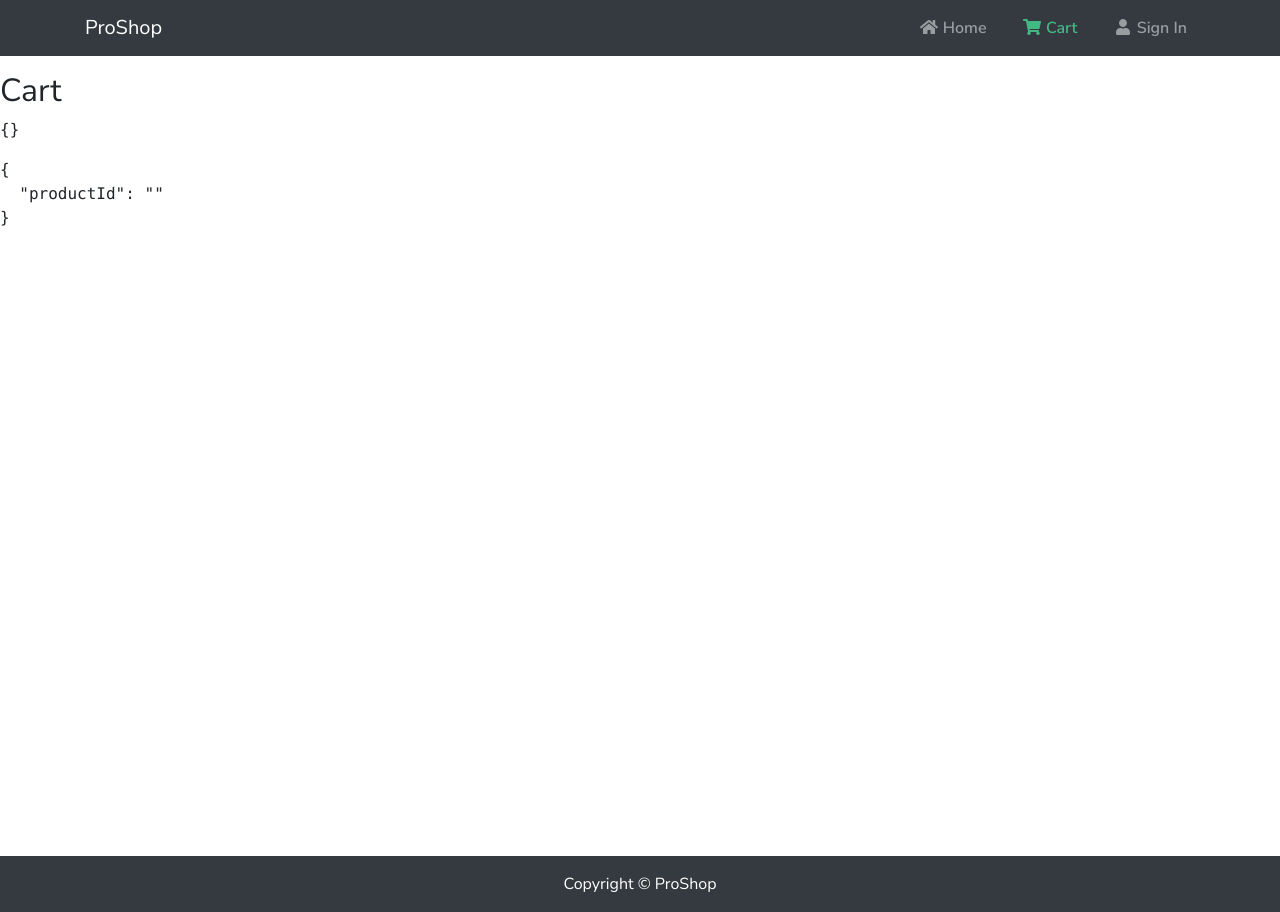
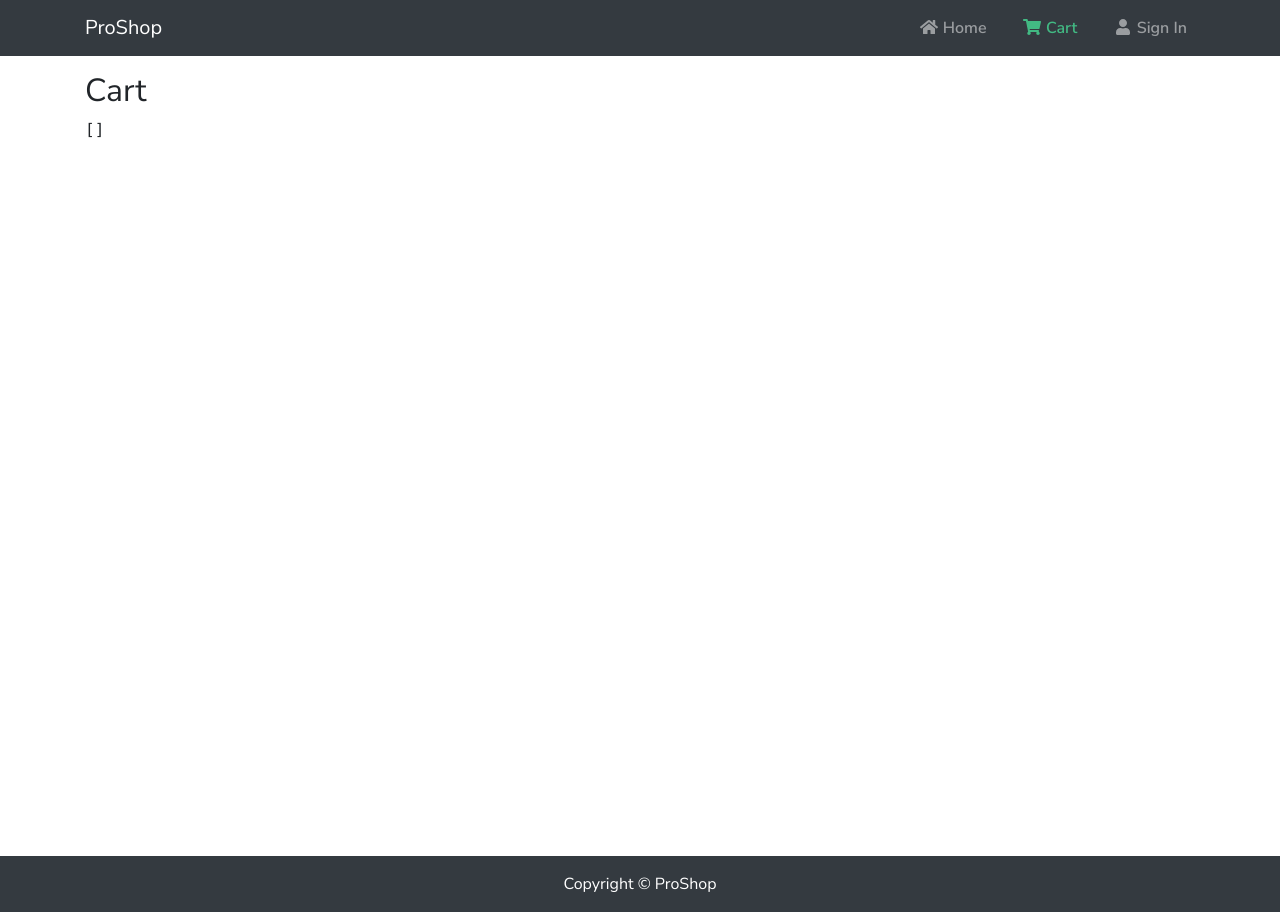
Before and after one commit to dsErick/proshop, a Vue app in the folder frontend/: page /cart in a window 1280 px wide. Built offline with nearby package versions, Linux system fonts and the light colour scheme.

Commit message:
Cart Reducer & Add To Cart Action - Removed :product param from cart route && Initial addItem action for cart module

```diff
--- a/frontend/src/composables/useProducts.js
+++ b/frontend/src/composables/useProducts.js
@@ -15,8 +15,10 @@ export default function useProducts() {
 
     const addToCart = (id, qty = 1) => router.push({
         name: 'Cart',
-        params: { productId: id },
-        query: { qty }
+        query: {
+            product: id,
+            qty
+        }
     })
 
     return {
--- a/frontend/src/router/index.js
+++ b/frontend/src/router/index.js
@@ -12,7 +12,7 @@ const routes = [
         component: () => import(/* webpackChunkName: "product-view" */ '@/views/Product.vue')
     },
     {
-        path: '/cart/:productId?',
+        path: '/cart',
         name: 'Cart',
         component: () => import(/* webpackChunkName: "cart-view" */ '@/views/Cart.vue')
     }
--- a/frontend/src/store/index.js
+++ b/frontend/src/store/index.js
@@ -1,10 +1,12 @@
 import { createStore } from 'vuex'
 
+import cart from './modules/cart'
 import products from './modules/products'
 import utils from './modules/utils'
 
 export default createStore({
     modules: {
+        cart,
         products,
         utils
     }
--- /dev/null
+++ b/frontend/src/store/modules/cart.js
@@ -0,0 +1,47 @@
+import axios from 'axios'
+import actionHandler from '../actionHandler'
+
+const state = {
+    items: JSON.parse(localStorage.getItem('cartItems')) ?? []
+}
+
+const getters = {
+    getCart: state => state.items
+}
+
+const actions = {
+    addItem: actionHandler(async ({ commit, state }, { id, quantity }) => {
+        const { data } = await axios.get(`/api/products/${id}`)
+        const { _id, name, image, price } = data.data
+
+        const existItem = state.items.find(item => item.product === _id)
+
+        commit(existItem ? 'updateCartItem' : 'addItemToCart', {
+            product: _id,
+            name,
+            image,
+            price,
+            quantity
+        })
+
+        localStorage.setItem('cartItems', JSON.stringify(state.items))
+    }),
+    removeItem() {
+        console.log('Remove item from cart')
+    }
+}
+
+const mutations = {
+    addItemToCart: (state, item) => state.items.unshift(item),
+    updateCartItem: (state, newItem) => {
+        const item = state.items.find(item => item.product === newItem.product)
+        Object.keys(newItem).forEach(key => item[key] = newItem[key])
+    }
+}
+
+export default {
+    state,
+    getters,
+    actions,
+    mutations
+}
--- a/frontend/src/views/Cart.vue
+++ b/frontend/src/views/Cart.vue
@@ -1,22 +1,47 @@
 <template>
-<div>
+<div class="container-lg container-fluid">
     <h2>Cart</h2>
-    <pre>{{ $route.query }}</pre>
-    <pre>{{ $route.params }}</pre>
+
+    <v-loader v-if="isLoading" />
+
+    <v-alert
+        v-else-if="error"
+        :message="error"
+    />
+
+    <pre>{{ cart }}</pre>
 </div>
 </template>
 
 <script>
+import { computed, onMounted, defineAsyncComponent } from 'vue'
 import { useRoute } from 'vue-router'
+import { useStore } from 'vuex'
 
 export default {
     name: 'Cart',
+    components: {
+        VLoader: defineAsyncComponent(() => import(/* webpackChunkName: "loader-component" */ '@/components/utils/VLoader')),
+        VAlert: defineAsyncComponent(() => import(/* webpackChunkName: "message-component" */ '@/components/utils/VAlert'))
+    },
     setup() {
         const route = useRoute()
+        const store = useStore()
 
-        console.log(route.params, route.query)
+        const cart = computed(() => store.getters['getCart'])
 
-        return {}
+        onMounted(() => {
+            if (route.query.product) store.dispatch('addItem', {
+                id: route.query.product,
+                quantity: route.query.qty ?? 1
+            })
+        })
+
+        return {
+            cart,
+            isLoading: computed(() => store.getters['utils/isLoading']),
+            error: computed(() => store.getters['utils/getError'])
+        }
     }
 }
 </script>
```
